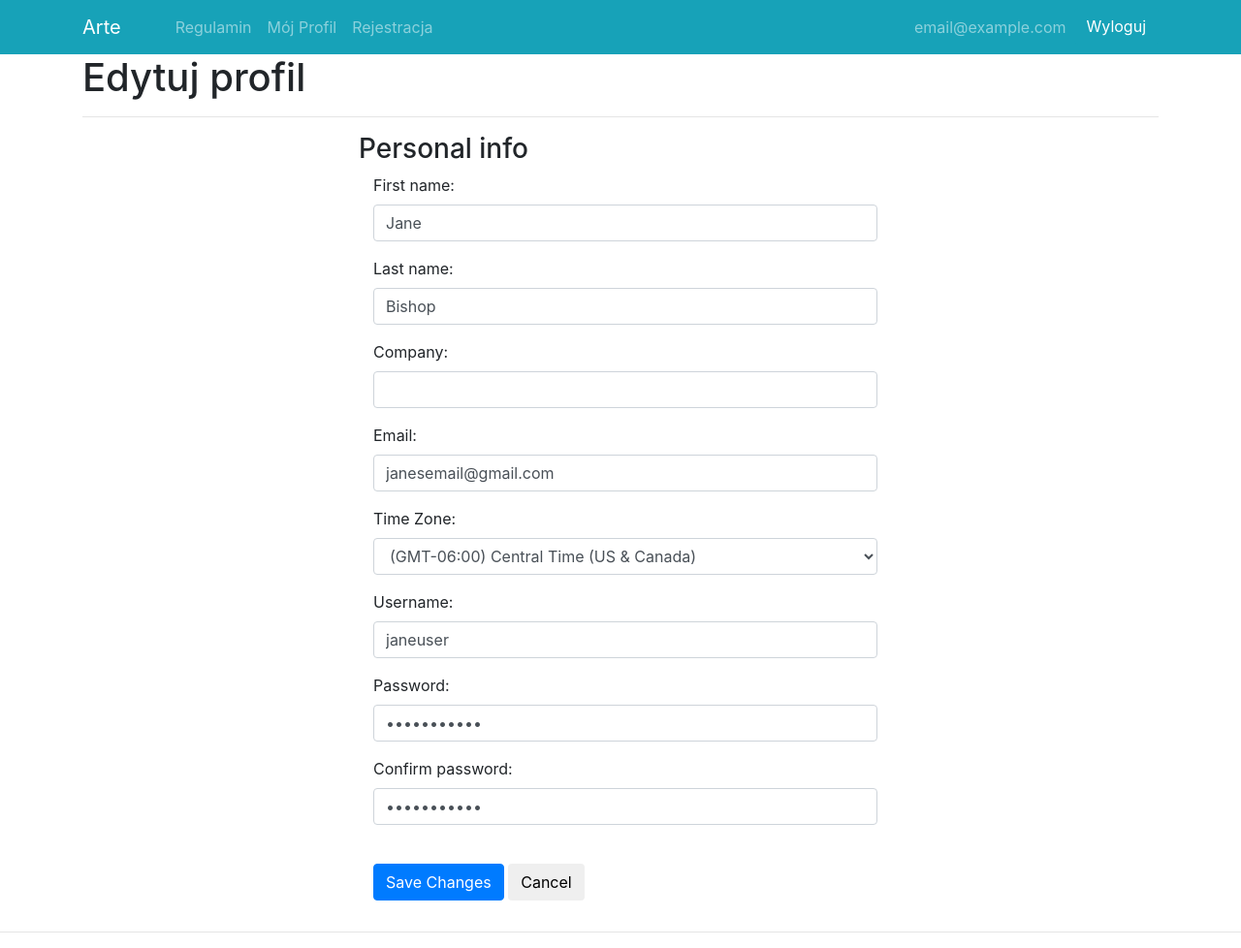
After one commit to adamwaniak/PSW_1, a PHP site: page /myAccount.php in a window 1280 px wide. The commit adds this page. Shown: the whole page at 97% size. Run offline with PHP 8.4, Linux system fonts and the light colour scheme; the visitor is signed in with stand-in values (Sample User, id 1); some libraries are stand-ins or nearby versions.

Commit message:
Logowanie, wylogowywanie

```diff
--- /dev/null
+++ b/login.php
@@ -0,0 +1,20 @@
+<?php
+$msg = '';
+
+if (isset($_POST['login']) && !empty($_POST['email'])
+    && !empty($_POST['password'])) {
+
+    if ($_POST['email'] == 'email@example.com' &&
+        $_POST['password'] == '1234') {
+        $_SESSION['timeout'] = time();
+        $_SESSION['email'] = 'email@example.com';
+        header('Location: '.$_SERVER['REQUEST_URI']);
+
+    } else {
+        $loginError = 'Zły email lub hasło';
+    }
+}
+if (isset($_POST['logout'])) {
+    unset($_SESSION["email"]);
+    header('Location: index.php');
+}
--- /dev/null
+++ b/myAccount.php
@@ -0,0 +1,180 @@
+<?php
+include 'login.php';
+session_start();
+if(empty($_SESSION['email'])){
+
+   header('Location: index.php');
+
+}
+
+?>
+
+<!doctype html>
+<html lang="pl">
+<head>
+    <meta charset="UTF-8">
+    <meta name="viewport"
+          content="width=device-width, user-scalable=no, initial-scale=1.0, maximum-scale=1.0, minimum-scale=1.0">
+    <meta http-equiv="X-UA-Compatible" content="ie=edge">
+    <title>Profil</title>
+    <link rel="stylesheet" href="https://maxcdn.bootstrapcdn.com/bootstrap/4.0.0-beta.2/css/bootstrap.min.css"
+          integrity="sha384-PsH8R72JQ3SOdhVi3uxftmaW6Vc51MKb0q5P2rRUpPvrszuE4W1povHYgTpBfshb" crossorigin="anonymous">
+</head>
+<body>
+<!--Nawigacja-->
+<nav class="navbar sticky-top navbar-expand-md navbar-dark bg-info">
+    <div class="container">
+        <a class="navbar-brand mr-5" href="index.php">Arte</a>
+        <div class="collapse navbar-collapse" id="navigation">
+            <ul class="navbar-nav mr-auto">
+                <li class="nav-item">
+                    <a href="#" class="nav-link">Regulamin</a>
+                </li>
+                <li class="nav-item">
+                    <a href="myAccount.php" class="nav-link">Mój Profil</a>
+                </li>
+                <li class="nav-item">
+                    <a href="registration.php" class="nav-link">Rejestracja</a>
+                </li>
+            </ul>
+            <ul class="navbar-nav ml-auto">
+                <li class="nav-item">
+
+                    <a class='nav-link'
+                       href="myAccount.php"><?php if (!empty($_SESSION['email'])) echo $_SESSION['email']; ?></a>
+                </li>
+                <?php if (empty($_SESSION['email'])) {
+                    echo '<li class="nav-item">
+                    <div class="dropdown">
+                        <a href="#" class="nav-link dropdown-toggle" data-toggle="dropdown">Logowanie</a>
+                        <div class="dropdown-menu dropdown-menu-right">
+                            <form class="px-4 py-3" action="" method="post" >
+                                <div class="form-group">
+                                    <label for="email">Email</label>
+                                    <input type="email" class="form-control" id="email" name="email" placeholder="email@example.com">
+                                </div>
+                                <div class="form-group">
+                                    <label for="password">Hasło</label>
+                                    <input type="password" class="form-control" id="password" name="password" placeholder="Wpisz hasło">
+                                </div>
+                                <button type="submit" name=\'login\' class="btn btn-primary">Zaloguj</button>
+                                <small class="text-danger"> <?php echo $loginError; ?></small>
+                            </form>
+                            <div class="dropdown-divider"></div>
+                            <a class="dropdown-item" href="registration.php">Nie masz konta? Zarejestruj się</a>
+                            <a class="dropdown-item" href="#">Nie pamiętam hasła.</a>
+                        </div>
+                    </div>
+                </li>';
+                } else {
+                    echo ' <form action="" method="post"><button type="submit" name=\'logout\' class="btn btn-info">Wyloguj</button></form>';
+                } ?>
+
+            </ul>
+        </div>
+    </div>
+</nav>
+<!--.Nawigacja-->
+
+
+
+<div class="container">
+    <h1>Edytuj profil</h1>
+    <hr>
+    <div class="row">
+        <!-- left column -->
+        <div class="col-md-3">
+
+        </div>
+
+        <!-- edit form column -->
+        <div class="col-md-9 personal-info">
+
+            <h3>Personal info</h3>
+
+            <form class="form-horizontal" role="form">
+                <div class="form-group">
+                    <label class="col-lg-3 control-label">First name:</label>
+                    <div class="col-lg-8">
+                        <input class="form-control" type="text" value="Jane">
+                    </div>
+                </div>
+                <div class="form-group">
+                    <label class="col-lg-3 control-label">Last name:</label>
+                    <div class="col-lg-8">
+                        <input class="form-control" type="text" value="Bishop">
+                    </div>
+                </div>
+                <div class="form-group">
+                    <label class="col-lg-3 control-label">Company:</label>
+                    <div class="col-lg-8">
+                        <input class="form-control" type="text" value="">
+                    </div>
+                </div>
+                <div class="form-group">
+                    <label class="col-lg-3 control-label">Email:</label>
+                    <div class="col-lg-8">
+                        <input class="form-control" type="text" value="janesemail@gmail.com">
+                    </div>
+                </div>
+                <div class="form-group">
+                    <label class="col-lg-3 control-label">Time Zone:</label>
+                    <div class="col-lg-8">
+                        <div class="ui-select">
+                            <select id="user_time_zone" class="form-control">
+                                <option value="Hawaii">(GMT-10:00) Hawaii</option>
+                                <option value="Alaska">(GMT-09:00) Alaska</option>
+                                <option value="Pacific Time (US &amp; Canada)">(GMT-08:00) Pacific Time (US &amp; Canada)</option>
+                                <option value="Arizona">(GMT-07:00) Arizona</option>
+                                <option value="Mountain Time (US &amp; Canada)">(GMT-07:00) Mountain Time (US &amp; Canada)</option>
+                                <option value="Central Time (US &amp; Canada)" selected="selected">(GMT-06:00) Central Time (US &amp; Canada)</option>
+                                <option value="Eastern Time (US &amp; Canada)">(GMT-05:00) Eastern Time (US &amp; Canada)</option>
+                                <option value="Indiana (East)">(GMT-05:00) Indiana (East)</option>
+                            </select>
+                        </div>
+                    </div>
+                </div>
+                <div class="form-group">
+                    <label class="col-md-3 control-label">Username:</label>
+                    <div class="col-md-8">
+                        <input class="form-control" type="text" value="janeuser">
+                    </div>
+                </div>
+                <div class="form-group">
+                    <label class="col-md-3 control-label">Password:</label>
+                    <div class="col-md-8">
+                        <input class="form-control" type="password" value="11111122333">
+                    </div>
+                </div>
+                <div class="form-group">
+                    <label class="col-md-3 control-label">Confirm password:</label>
+                    <div class="col-md-8">
+                        <input class="form-control" type="password" value="11111122333">
+                    </div>
+                </div>
+                <div class="form-group">
+                    <label class="col-md-3 control-label"></label>
+                    <div class="col-md-8">
+                        <input type="button" class="btn btn-primary" value="Save Changes">
+                        <span></span>
+                        <input type="reset" class="btn btn-default" value="Cancel">
+                    </div>
+                </div>
+            </form>
+        </div>
+    </div>
+</div>
+<hr>
+<!-- Optional JavaScript -->
+<!-- jQuery first, then Popper.js, then Bootstrap JS -->
+<script src="https://code.jquery.com/jquery-3.2.1.slim.min.js"
+        integrity="sha384-KJ3o2DKtIkvYIK3UENzmM7KCkRr/rE9/Qpg6aAZGJwFDMVNA/GpGFF93hXpG5KkN"
+        crossorigin="anonymous"></script>
+<script src="https://cdnjs.cloudflare.com/ajax/libs/popper.js/1.12.3/umd/popper.min.js"
+        integrity="sha384-vFJXuSJphROIrBnz7yo7oB41mKfc8JzQZiCq4NCceLEaO4IHwicKwpJf9c9IpFgh"
+        crossorigin="anonymous"></script>
+<script src="https://maxcdn.bootstrapcdn.com/bootstrap/4.0.0-beta.2/js/bootstrap.min.js"
+        integrity="sha384-alpBpkh1PFOepccYVYDB4do5UnbKysX5WZXm3XxPqe5iKTfUKjNkCk9SaVuEZflJ"
+        crossorigin="anonymous"></script>
+</body>
+</html>
```
Also changed, not shown: index.php (added, +102 -0 lines), phpTut.php (deleted, +0 -16 lines), registration.php (+32 -28 lines).
